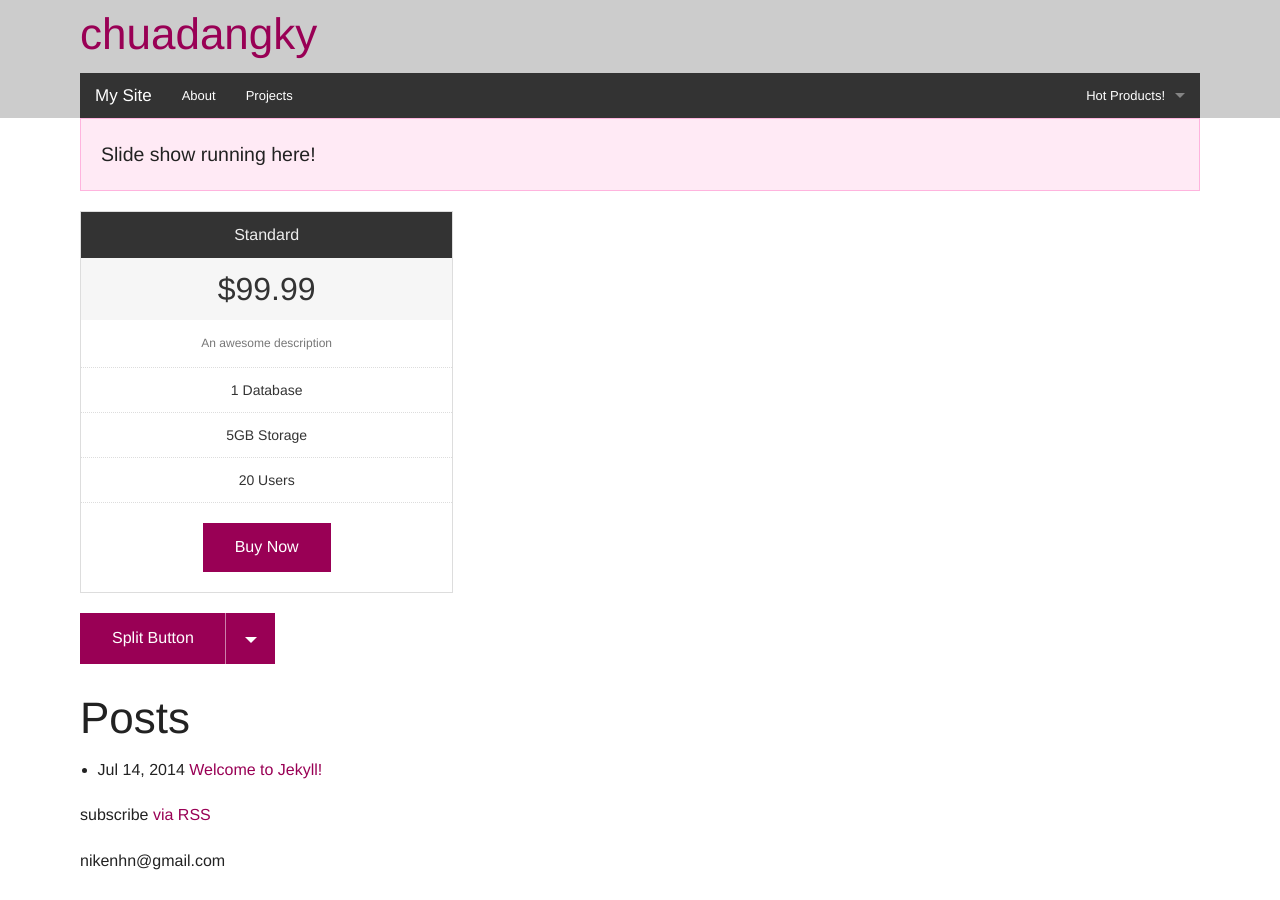
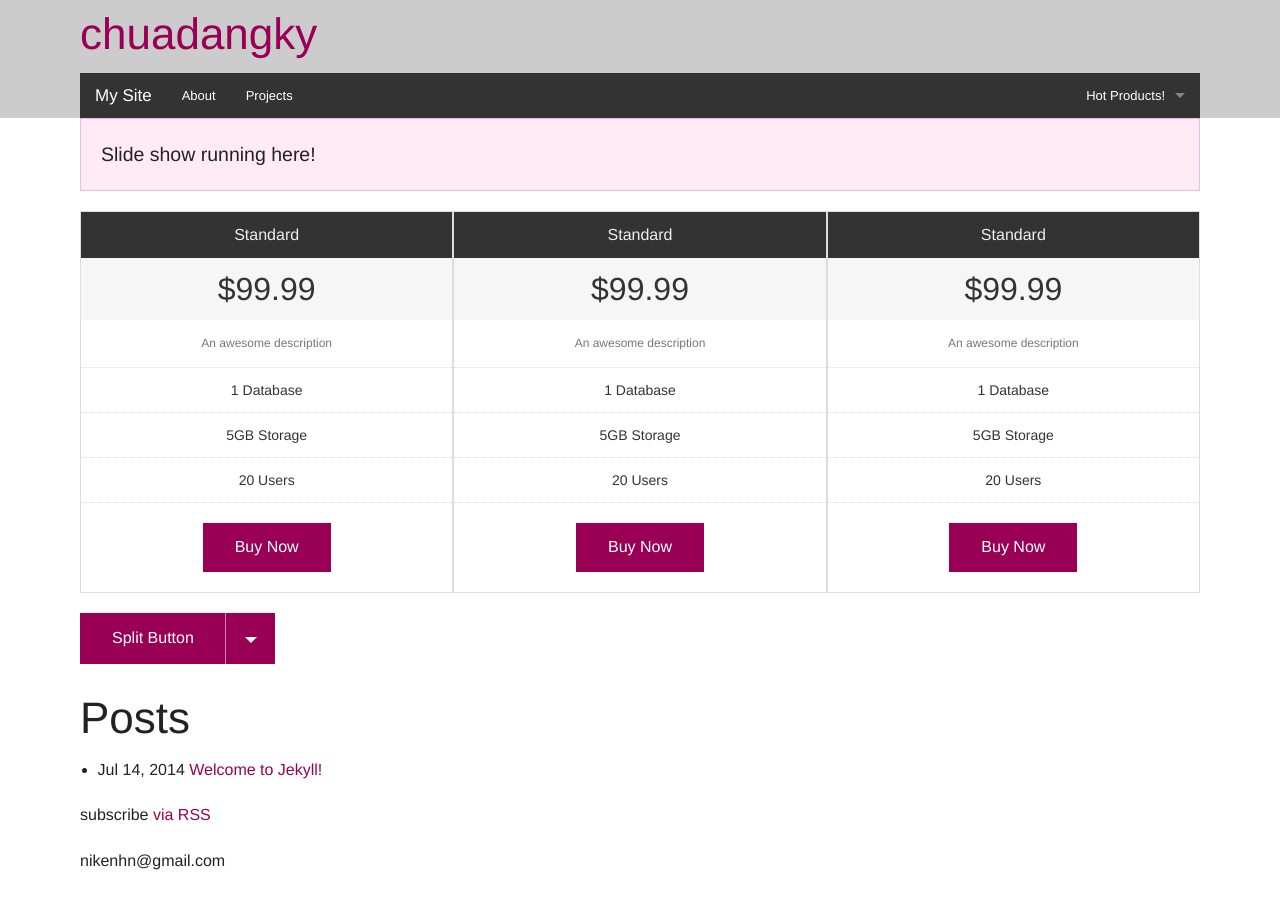
Before and after one commit to novakid/chuadangky, a Jekyll site: the page built from index.html, in a window 1280 px wide. Built offline with Jekyll 4.4.1, drawn with Linux system fonts in a browser that asks for light colours.

Commit message:
Update index.html

```diff
--- a/index.html
+++ b/index.html
@@ -10,6 +10,8 @@
 
   <div class="columns">
 
+
+  <!-- ===================================================price ======================== -->
   <div class="medium-4 columns">
   <div class="row">
 
@@ -26,6 +28,44 @@
 
   </div>
   </div>
+
+  <!-- ===================================================price ======================== -->
+  <div class="medium-4 columns">
+  <div class="row">
+
+      <ul class="pricing-table">
+        <li class="title">Standard</li>
+        <li class="price">$99.99</li>
+        <li class="description">An awesome description</li>
+        <li class="bullet-item">1 Database</li>
+        <li class="bullet-item">5GB Storage</li>
+        <li class="bullet-item">20 Users</li>
+        <li class="cta-button"><a class="button" href="#">Buy Now</a></li>
+      </ul>
+
+
+  </div>
+  </div>
+
+  <!-- ===================================================price ======================== -->
+  <div class="medium-4 columns">
+  <div class="row">
+
+      <ul class="pricing-table">
+        <li class="title">Standard</li>
+        <li class="price">$99.99</li>
+        <li class="description">An awesome description</li>
+        <li class="bullet-item">1 Database</li>
+        <li class="bullet-item">5GB Storage</li>
+        <li class="bullet-item">20 Users</li>
+        <li class="cta-button"><a class="button" href="#">Buy Now</a></li>
+      </ul>
+
+
+  </div>
+  </div>
+
+
   </div>
 
   <div class="columns">
```
